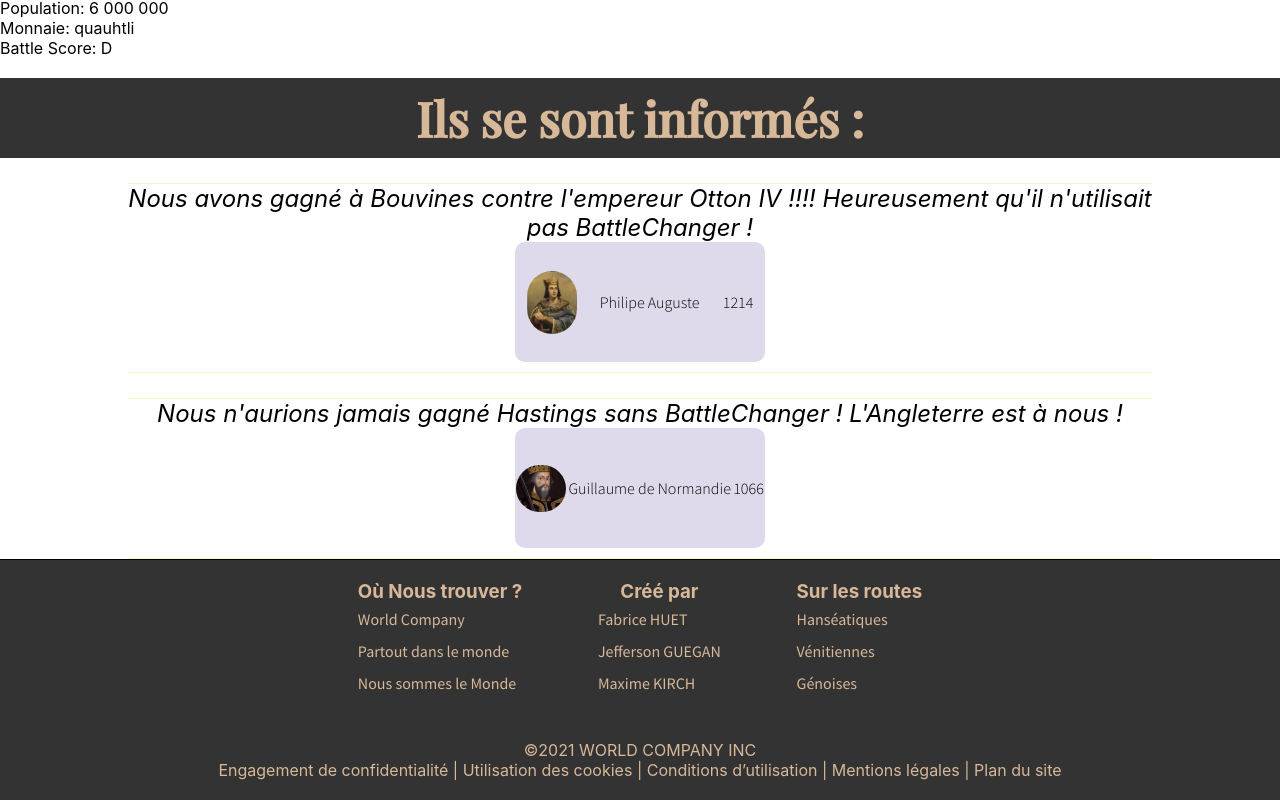
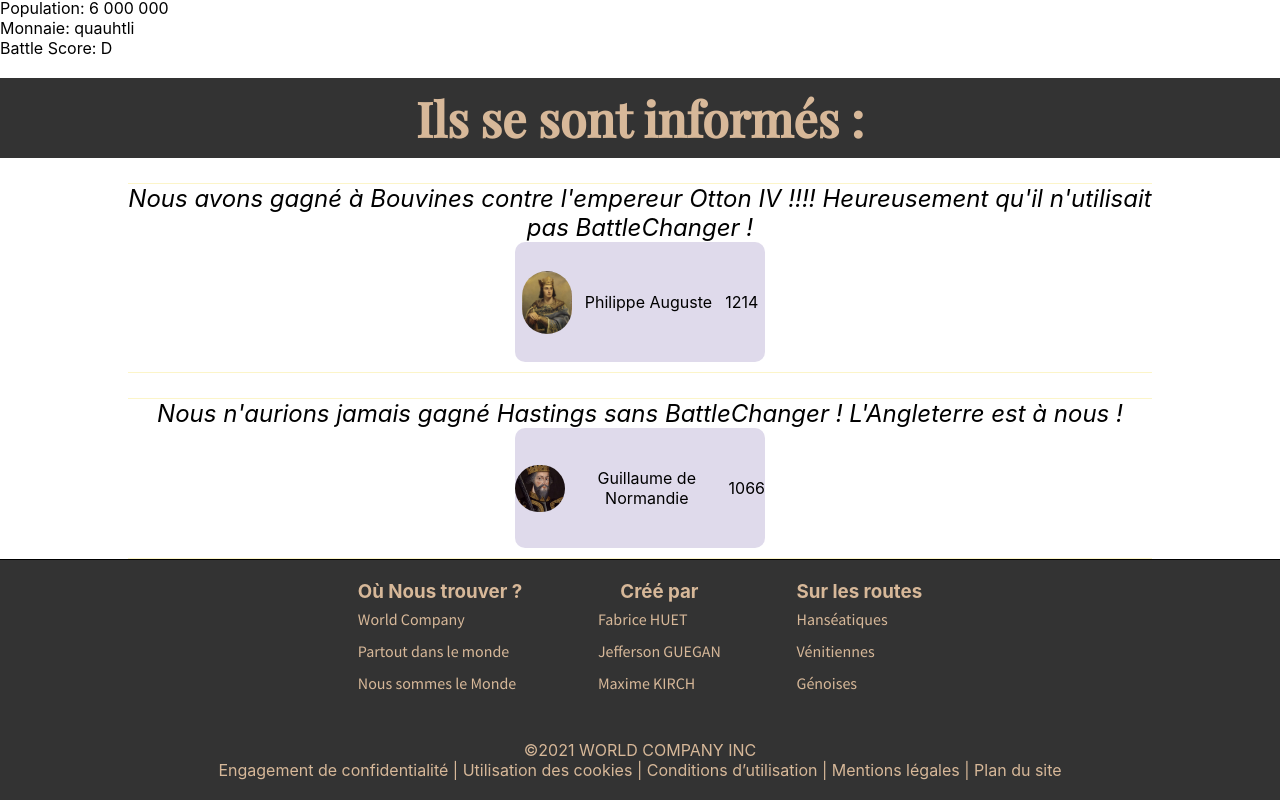
Before and after one commit to MaximeKirch/Worldcompany, a React (Create React App) app: page / in a window 1280 px wide. Shown: the part 1658-2458 px from the top of the page. Built offline with nearby package versions, Linux system fonts and the light colour scheme; a web font is replaced by a local one.

Commit message:
Update Testimonials.js

```diff
--- a/src/component/Testimonials.js
+++ b/src/component/Testimonials.js
@@ -16,8 +16,8 @@ function Testimonials() {
                         <p className='testimonialText'>Nous avons gagné à Bouvines contre l'empereur Otton IV !!!! Heureusement qu'il n'utilisait pas BattleChanger !</p>
                             <div className='profileTestimonial'>
                                 <img id="avatar" src={philippeAuguste} alt=""/>
-                                <p>Philipe Auguste</p>
-                                <p>1214</p>
+                                <span>Philippe Auguste</span>
+                                <span>1214</span>
                             </div>
                     </div>
 
@@ -25,8 +25,8 @@ function Testimonials() {
                         <p className='testimonialText'>Nous n'aurions jamais gagné Hastings sans BattleChanger ! L'Angleterre est à nous !</p>
                             <div className='profileTestimonial'>
                                 <img id="avatar" src={guillaumeNormandie} alt=""/>
-                                <p>Guillaume de Normandie</p>
-                                <p>1066</p>
+                                <span>Guillaume de Normandie</span>
+                                <span>1066</span>
                             </div>
                     </div>
 
```
